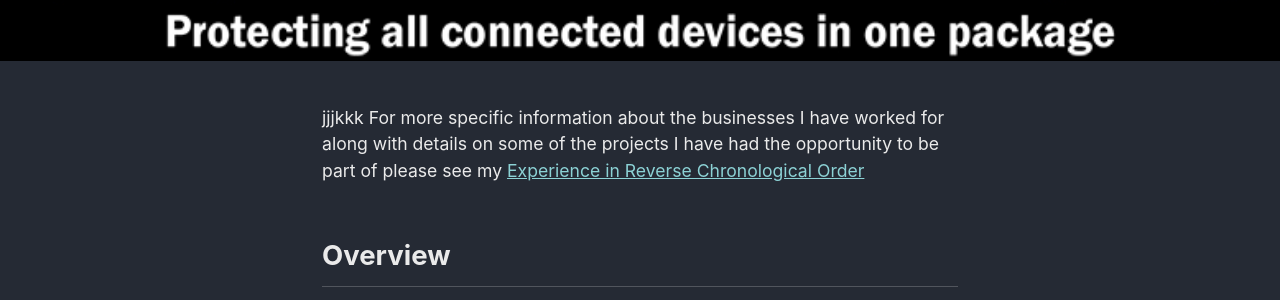
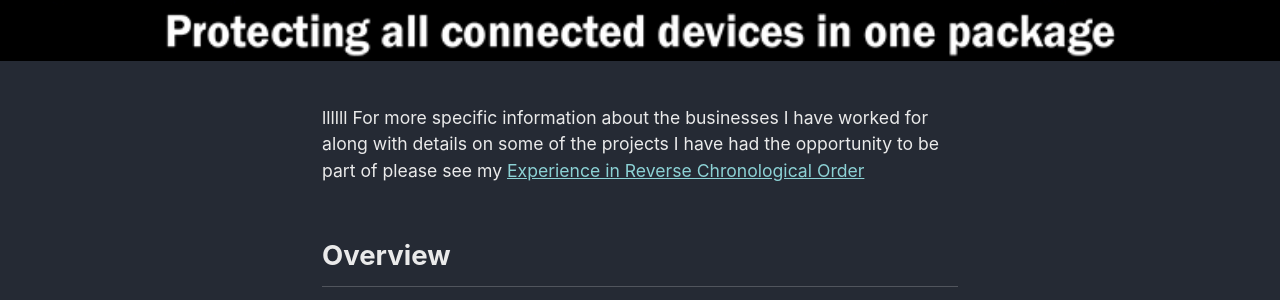
Before and after one commit to julianmummery/julianmummery.github.io, a Jekyll site: the page built from _pages/secureprivacy.md, in a window 1280 px wide. Shown: the part 490-790 px from the top of the page. Built offline with Jekyll 4.4.1, drawn with Linux system fonts in a browser that asks for light colours; nearby versions of some CDN libraries.

Commit message:
Update secureprivacy.md

```diff
--- a/_pages/secureprivacy.md
+++ b/_pages/secureprivacy.md
@@ -7,7 +7,7 @@
 header:
    image: "/assets/images/secure-privacy-header-background.jpg"
 ---
-<p style="font-size:0.80em; margin-top:0; margin-bottom: 0;">jjjkkk
+<p style="font-size:0.80em; margin-top:0; margin-bottom: 0;">llllll
 For more specific information about the businesses I have worked for along with details on some of the projects I have had the opportunity to be part of please see my <a href="https://julianmummery.github.io/experience/" target="_blank">Experience in Reverse Chronological Order</a>
 
 <h2>Overview</h2>
```
